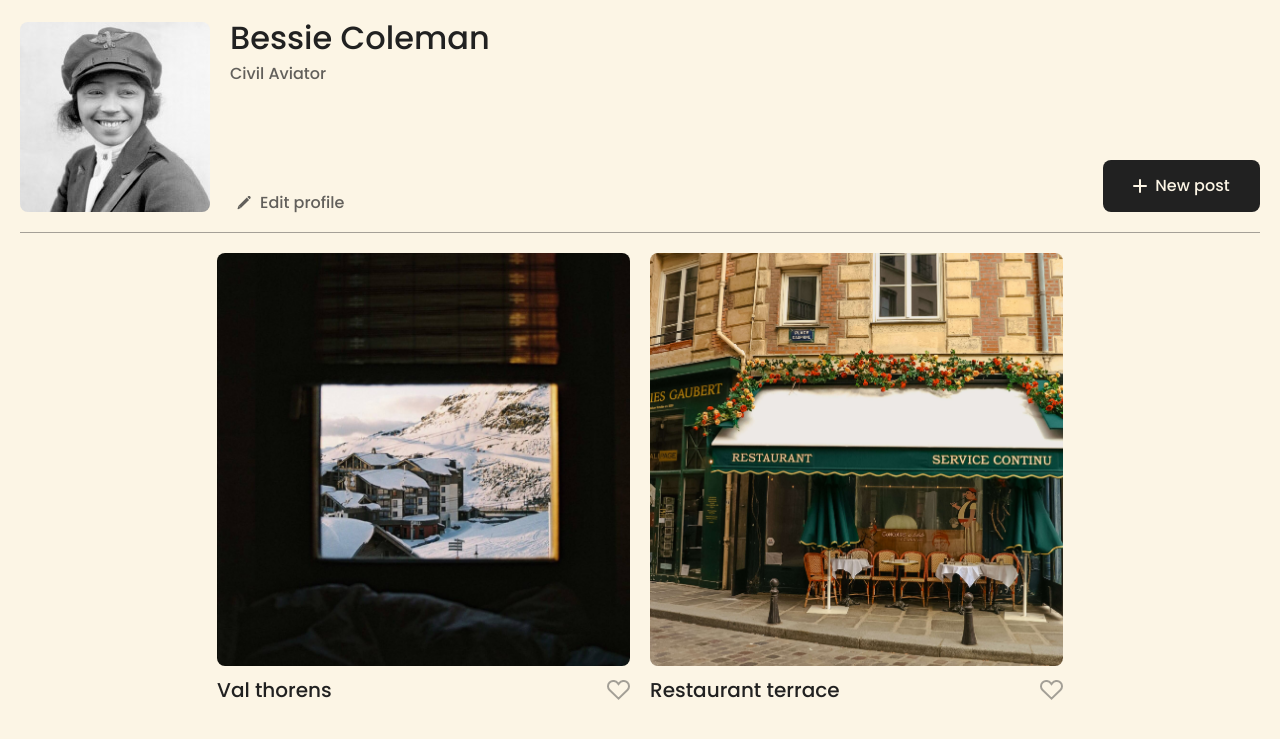
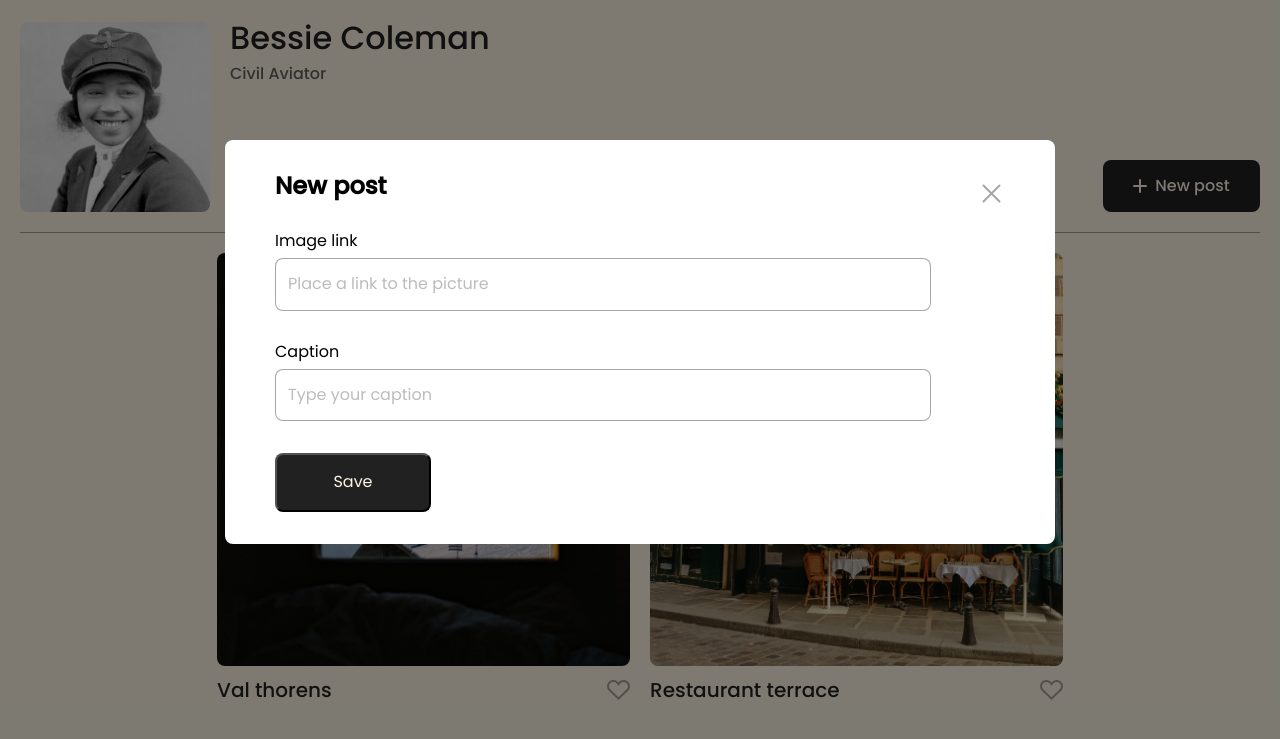
Before and after one commit to GoGoMopo/se_project_spots, a plain HTML site: page index.html in a window 1280 px wide. Shown: the part 58-797 px from the top of the page. Drawn offline with Linux system fonts and the light colour scheme; grey boxes are pictures that could not be loaded.

Commit message:
added modals

```diff
--- /dev/null
+++ b/blocks/modal.css
@@ -0,0 +1,83 @@
+.modal {
+  visibility: hidden;
+  background-color: #00000080;
+  position: fixed;
+  top: 0;
+  right: 0;
+  bottom: 0;
+  left: 0;
+  display: flex;
+  justify-content: center;
+  align-items: center;
+  padding: 10px;
+}
+
+.modal_is-opened {
+  visibility: visible;
+}
+
+.modal__container {
+  max-width: 730px;
+  width: 100%;
+  border-radius: 8px;
+  background-color: #fff;
+  padding: 32px 50px;
+  position: relative;
+}
+
+.modal__close-btn {
+  position: absolute;
+  top: 32px;
+  right: 50px;
+  width: 40px;
+  height: 40px;
+  border: none;
+  background: none;
+}
+
+.modal__title {
+  margin: 0 0 32px;
+  font-family: Poppins, Arial, Helvetica, sans-serif;
+}
+
+.modal__form {
+  display: flex;
+  flex-direction: column;
+}
+
+.modal__label {
+  margin: 0 0 32px;
+  font-family: Poppins, Arial, Helvetica, sans-serif;
+}
+
+.modal__input {
+  display: block;
+  margin: 8px 0 0;
+  border: 1px solid #21212166;
+  border-radius: 8px;
+  max-width: 630px;
+  width: 100%;
+  padding: 16px 12px;
+  font-family: Poppins, Arial, Helvetica, sans-serif;
+}
+
+.modal__input::placeholder {
+  color: #2121214d;
+}
+
+.modal__submit-btn {
+  background-color: #212121;
+  color: #fcf5e5;
+  max-width: 156px;
+  width: 100%;
+  padding: 18px 32px;
+  border-radius: 8px;
+  font-family: Poppins, Arial, Helvetica, sans-serif;
+}
+
+@media screen and (max-width: 320px) {
+  .modal__submit-btn {
+    width: 100%;
+    max-width: none;
+  }
+}
--- a/index.html
+++ b/index.html
@@ -77,7 +77,7 @@
               />
               <div class="card__content">
                 <h2 class="card__title">
-                  A very long bridge over the foest...
+                  A very long bridge over the forest...
                 </h2>
                 <button type="button" class="card__like-button"></button>
               </div>
@@ -110,6 +110,64 @@
       <footer class="footer">
         <p class="footer__title">2023 © Spots</p>
       </footer>
+      <div class="modal">
+        <div class="modal__container">
+          <button type="button" class="modal__close-btn">
+            <img src="./images/Close Icon.svg" alt="Close button" />
+          </button>
+          <h2 class="modal__title">Edit profile</h2>
+          <form class="modal__form">
+            <label for="profile-name-input" class="modal__label">
+              Name
+              <input
+                id="profile-name-input"
+                type="text"
+                class="modal__input"
+                placeholder="Type your name"
+              />
+            </label>
+            <label for="profile-description-input" class="modal__label">
+              Description
+              <input
+                id="profile-description-input"
+                type="text"
+                class="modal__input"
+                placeholder="Describe yourself"
+              />
+            </label>
+            <button type="submit" class="modal__submit-btn">Save</button>
+          </form>
+        </div>
+      </div>
+      <div class="modal modal_is-opened">
+        <div class="modal__container">
+          <button type="button" class="modal__close-btn">
+            <img src="./images/Close Icon.svg" alt="Close button" />
+          </button>
+          <h2 class="modal__title">New post</h2>
+          <form class="modal__form">
+            <label for="card-image-input" class="modal__label">
+              Image link
+              <input
+                id="card-image-input"
+                type="url"
+                class="modal__input"
+                placeholder="Place a link to the picture"
+              />
+            </label>
+            <label for="post-caption-input" class="modal__label">
+              Caption
+              <input
+                id="post-caption-input"
+                type="text"
+                class="modal__input"
+                placeholder="Type your caption"
+              />
+            </label>
+            <button type="submit" class="modal__submit-btn">Save</button>
+          </form>
+        </div>
+      </div>
     </div>
   </body>
 </html>
--- a/pages/index.css
+++ b/pages/index.css
@@ -7,3 +7,4 @@
 @import url(../blocks/card.css);
 @import url(../blocks/cards.css);
 @import url(../blocks/footer.css);
+@import url(../blocks/modal.css);
```
Also changed, not shown: images/Close Icon.svg (added).
